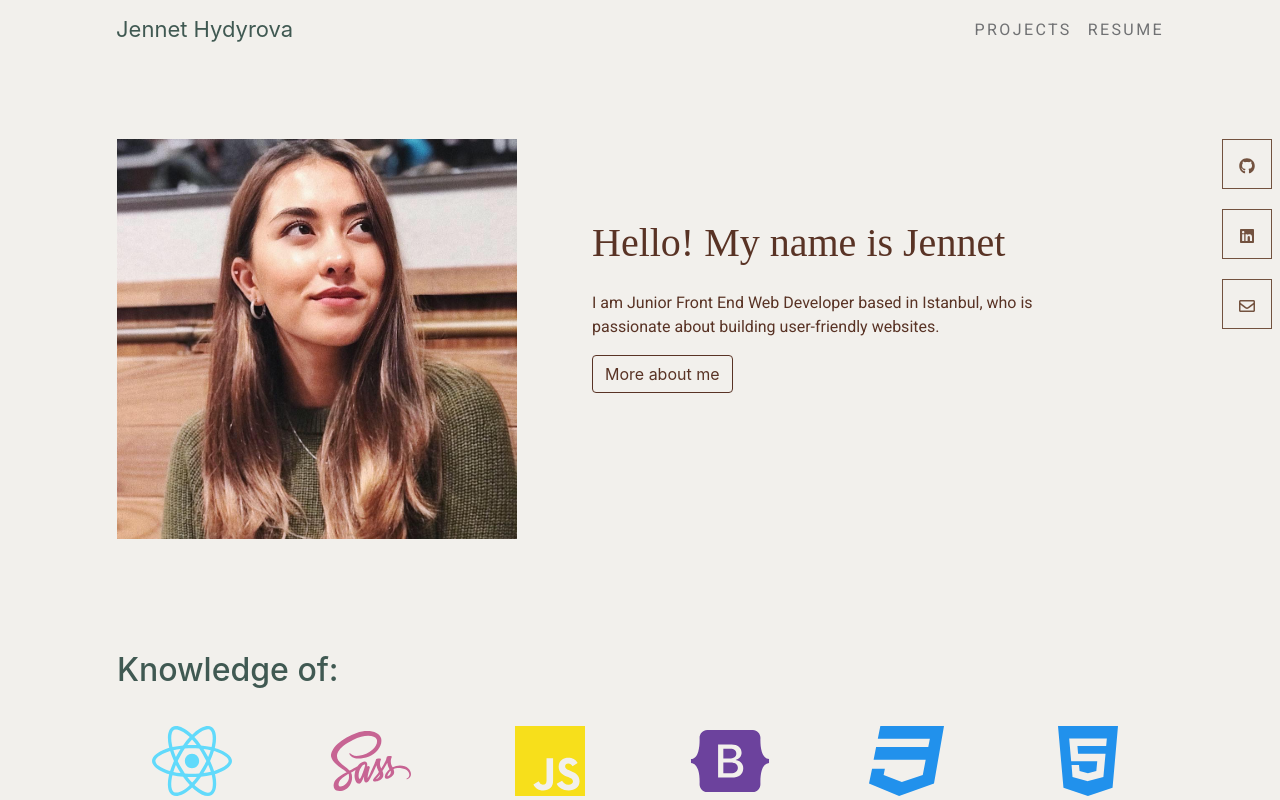
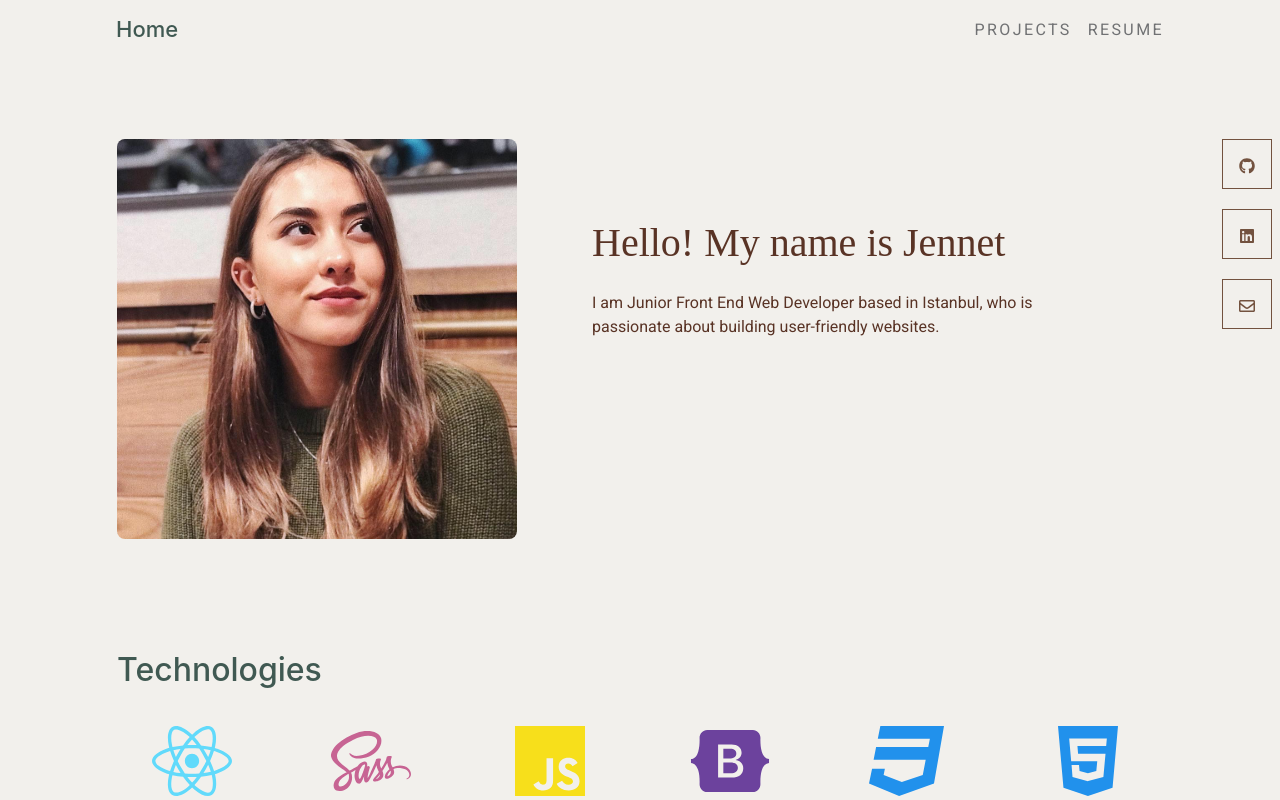
Before and after one commit to jennethydyrova/my-portfolio, a React (Create React App) app: page / in a window 1280 px wide. Shown: the top 800 px of the page. Built offline with nearby package versions, Linux system fonts and the light colour scheme.

Commit message:
remove name from navbar

```diff
--- a/src/components/Navbar/index.js
+++ b/src/components/Navbar/index.js
@@ -12,10 +12,11 @@ const MainNavbar = () => {
             href="/"
             style={{
               fontSize: "22px",
+              fontWeight: "450",
               color: "#405952",
             }}
           >
-            Jennet Hydyrova
+            Home
           </Navbar.Brand>
           <Navbar.Toggle aria-controls="responsive-navbar-nav" />
           <Navbar.Collapse id="responsive-navbar-nav">
--- a/src/components/Navbar/index.scss
+++ b/src/components/Navbar/index.scss
@@ -38,5 +38,3 @@
     background: #a66851;
   }
 }
-
-// #F2F0EC
--- a/src/components/ProjectCards/index.scss
+++ b/src/components/ProjectCards/index.scss
@@ -38,12 +38,6 @@
 
     .projectInfo {
       padding: 3rem;
-    }
-
-    .projectDetails {
-      display: flex;
-      flex-direction: column;
-      justify-content: space-between;
     }
 
     .techInfo {
--- a/src/containers/Home/index.js
+++ b/src/containers/Home/index.js
@@ -32,26 +32,11 @@ const Home = () => {
             I am Junior Front End Web Developer based in Istanbul, who is
             passionate about building user-friendly websites.
           </p>
-          <Button
-            onClick={() => setOpen(!open)}
-            aria-controls="example-collapse-text"
-            aria-expanded={open}
-          >
-            More about me
-          </Button>
-          <Collapse in={open}>
-            <div id="example-collapse-text">
-              Anim pariatur cliche reprehenderit, enim eiusmod high life
-              accusamus terry richardson ad squid. Nihil anim keffiyeh
-              helvetica, craft beer labore wes anderson cred nesciunt sapiente
-              ea proident.
-            </div>
-          </Collapse>
         </Col>
       </Row>
       <Row className="justify-content-md-center tech">
         <Col>
-          <h2>Knowledge of:</h2>
+          <h2>Technologies</h2>
         </Col>
       </Row>
 
--- a/src/containers/Home/index.scss
+++ b/src/containers/Home/index.scss
@@ -19,6 +19,7 @@
   img {
     width: 25rem;
     height: 25rem;
+    border-radius: 0.5rem;
   }
 
   .techDetails {
@@ -27,7 +28,6 @@
   h1 {
     margin-top: 5rem;
     font-family: $secondaryFontFamily;
-    // margin-right: 4rem;
   }
   .tech {
     margin-top: 5rem;
```
